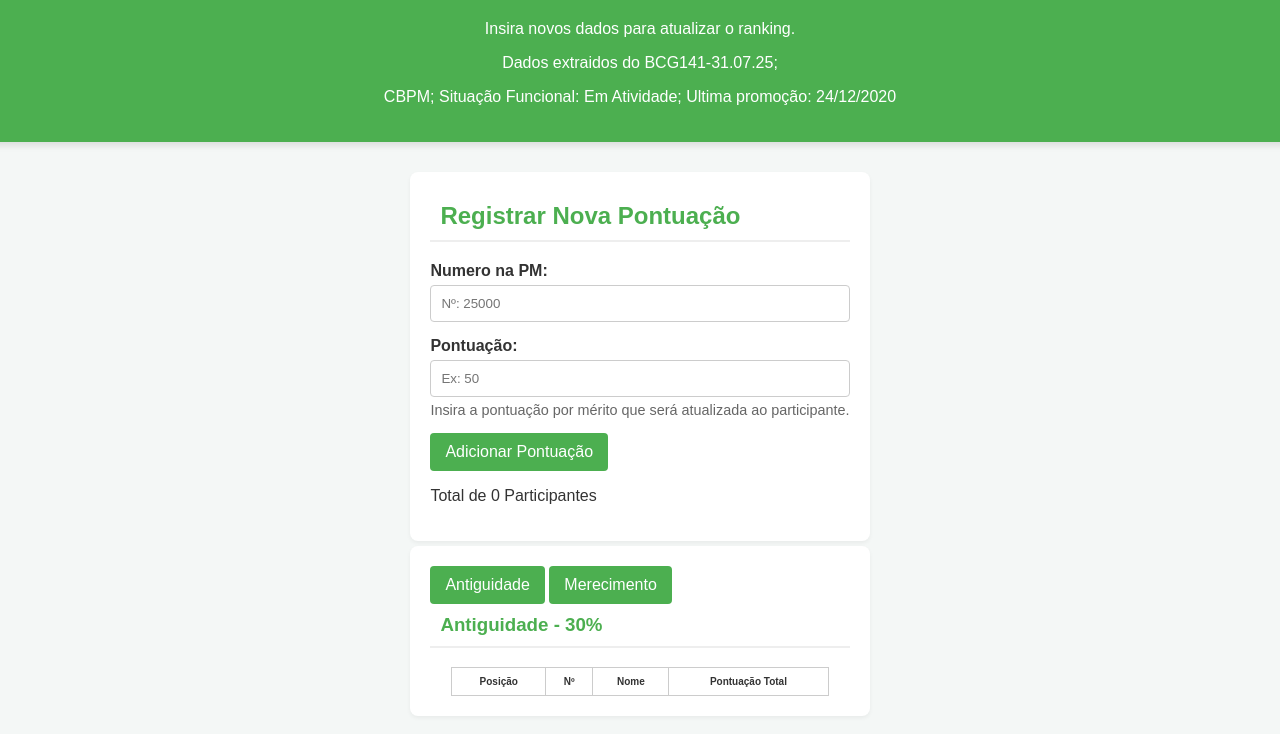
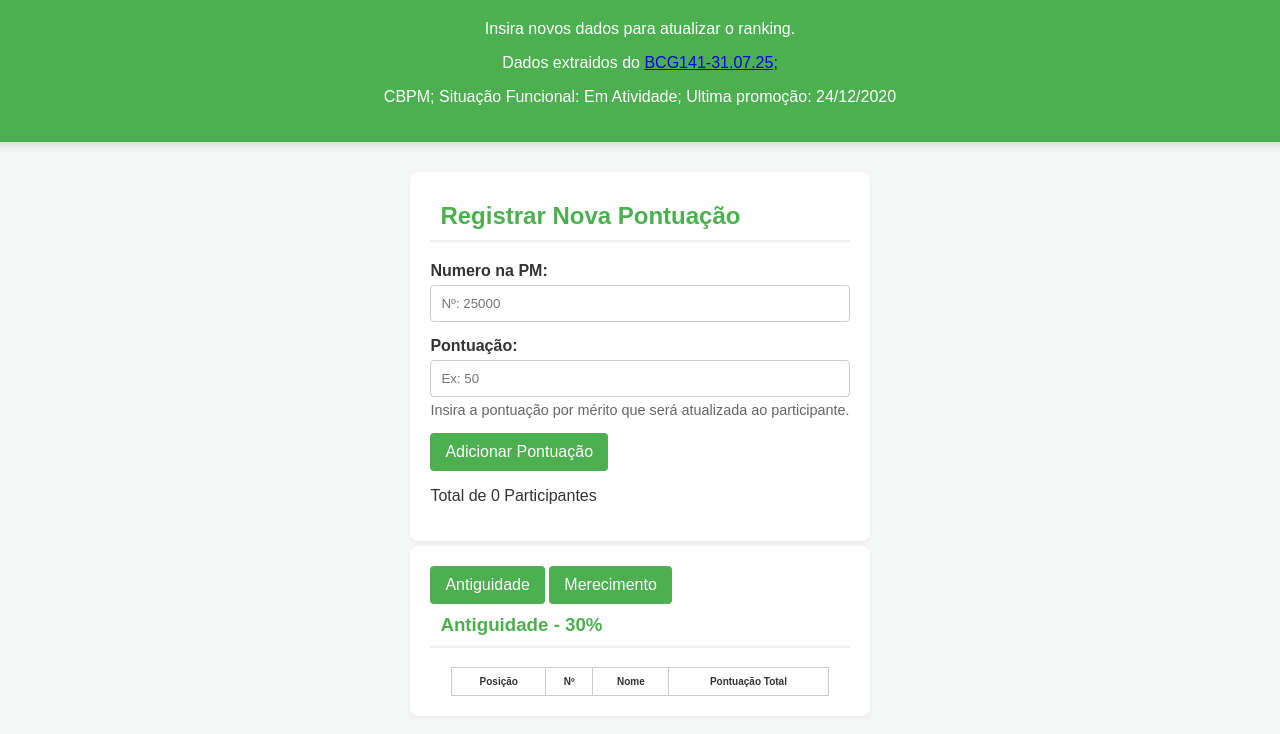
Before and after one commit to pabllon007/PONTOS, a website: page index.html in a window 1280 px wide. Shown: the part 138-872 px from the top of the page. Drawn offline with Linux system fonts and the light colour scheme; no server answers.

Commit message:
Update index.html

```diff
--- a/index.html
+++ b/index.html
@@ -17,7 +17,7 @@ executar o servidor node
     <h1>(CB->3ºSGT)</h1>
     <p>Insira novos dados para atualizar o ranking.</p>
 
-    <p>Dados extraidos do BCG141-31.07.25; </p>
+    <p>Dados extraidos do <a href="dados.json">BCG141-31.07.25;</a> </p>
     <p>CBPM; Situação Funcional: Em Atividade; Ultima promoção: 24/12/2020</p>
 
   </header>
```
